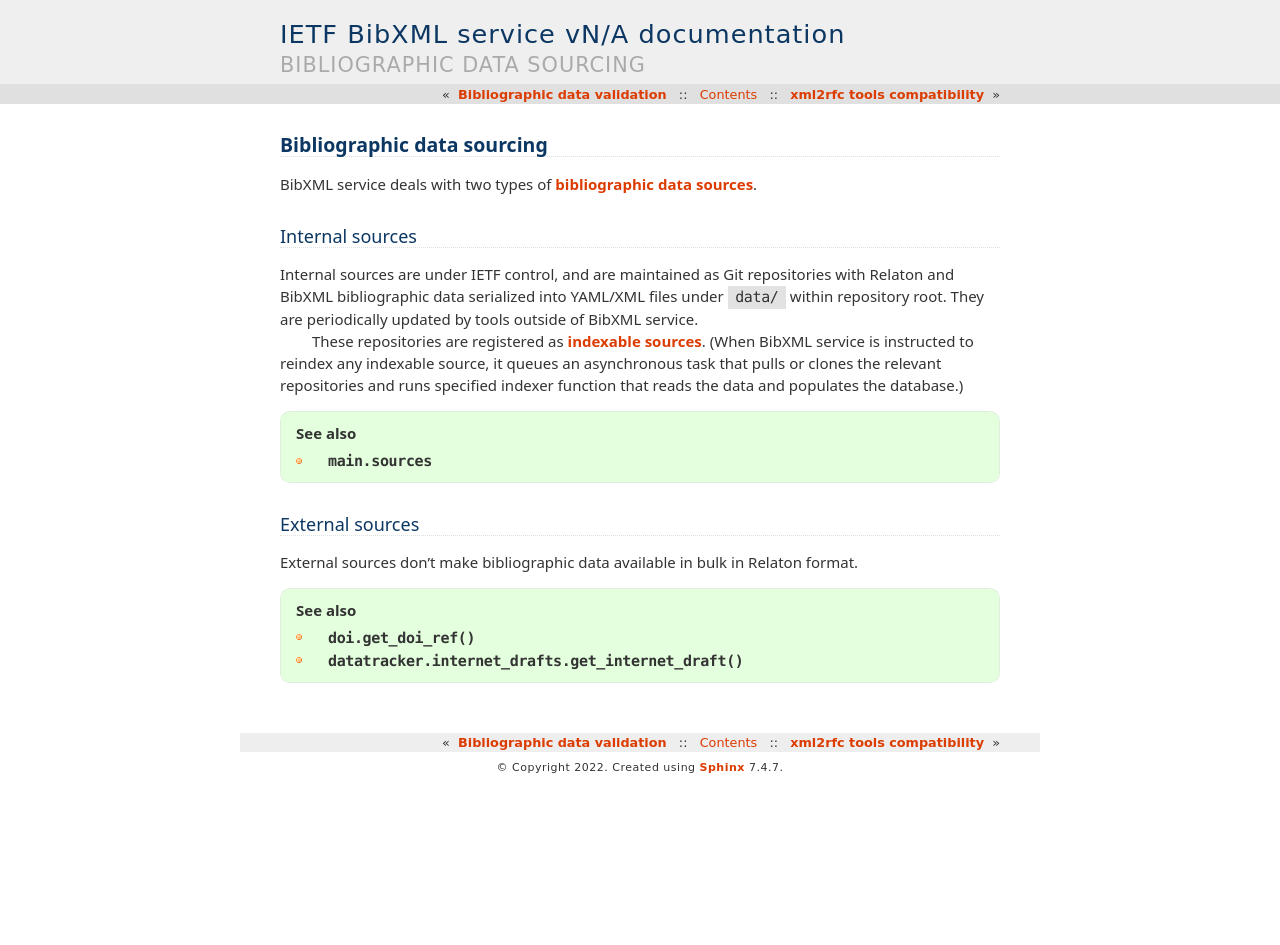
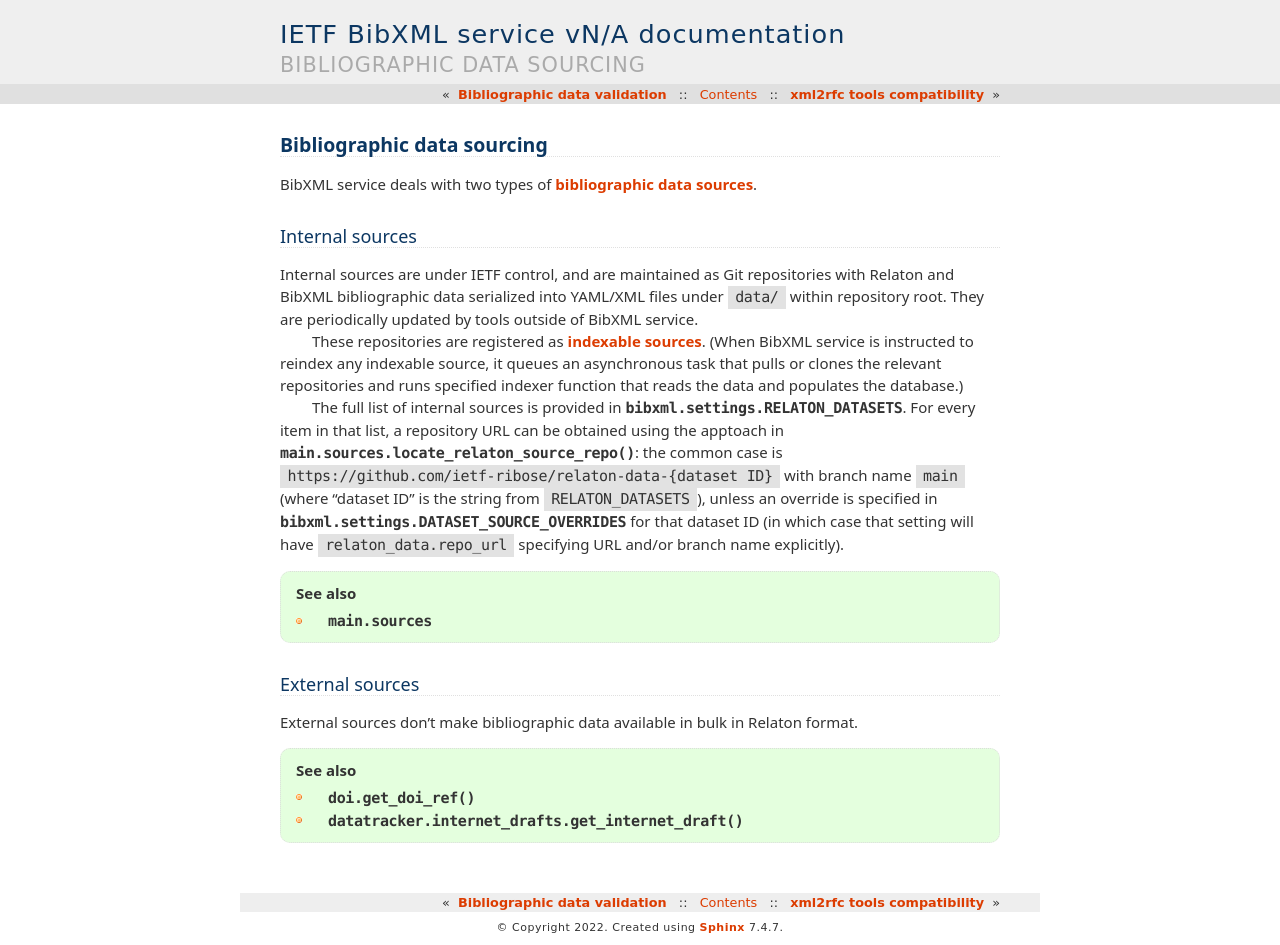
Before and after one commit to ietf-tools/bibxml-service, a Sphinx documentation site: the page built from docs/topics/sourcing.rst, in a window 1280 px wide. Built offline with Sphinx 7.4.7, drawn with Linux system fonts in a browser that asks for light colours; pages that are not in the unit, such as notebooks, are missing from menus; before the commit the page ends 900 px from its top, so only the background shows below that.

Commit message:
docs(topics/sourcing): expand on repo URL (#156)

```diff
--- a/docs/topics/sourcing.rst
+++ b/docs/topics/sourcing.rst
@@ -20,6 +20,15 @@ it queues an asynchronous task
 that pulls or clones the relevant repositories and runs specified indexer function
 that reads the data and populates the database.)
 
+The full list of internal sources is provided in :data:`bibxml.settings.RELATON_DATASETS`.
+For every item in that list, a repository URL can be obtained
+using the apptoach in :func:`main.sources.locate_relaton_source_repo()`: the common case
+is ``https://github.com/ietf-ribose/relaton-data-{dataset ID}`` with branch name ``main``
+(where “dataset ID” is the string from ``RELATON_DATASETS``),
+unless an override is specified in :data:`bibxml.settings.DATASET_SOURCE_OVERRIDES`
+for that dataset ID (in which case that setting will have ``relaton_data.repo_url``
+specifying URL and/or branch name explicitly).
+
 .. seealso::
 
    - :mod:`main.sources`
```
